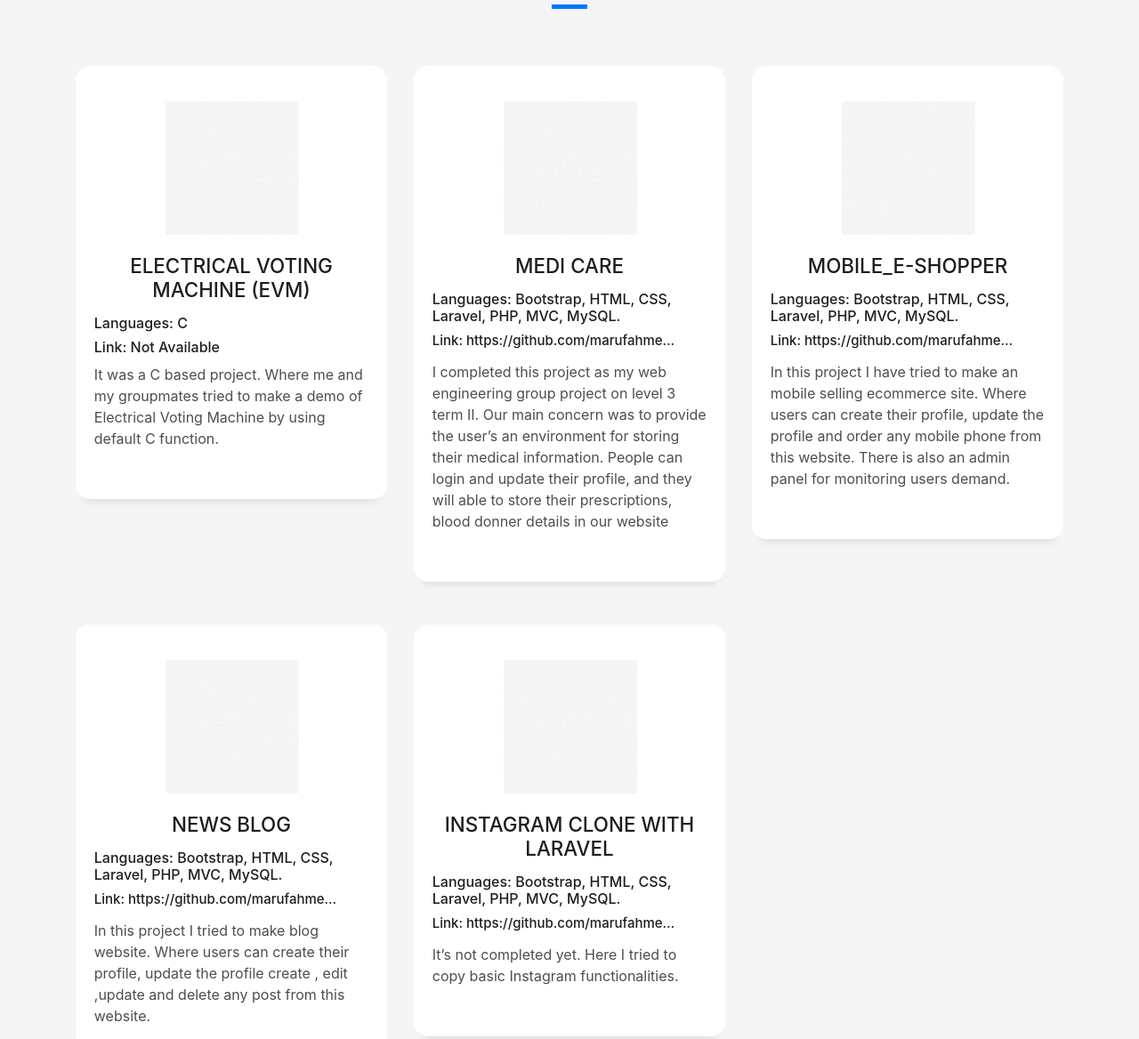
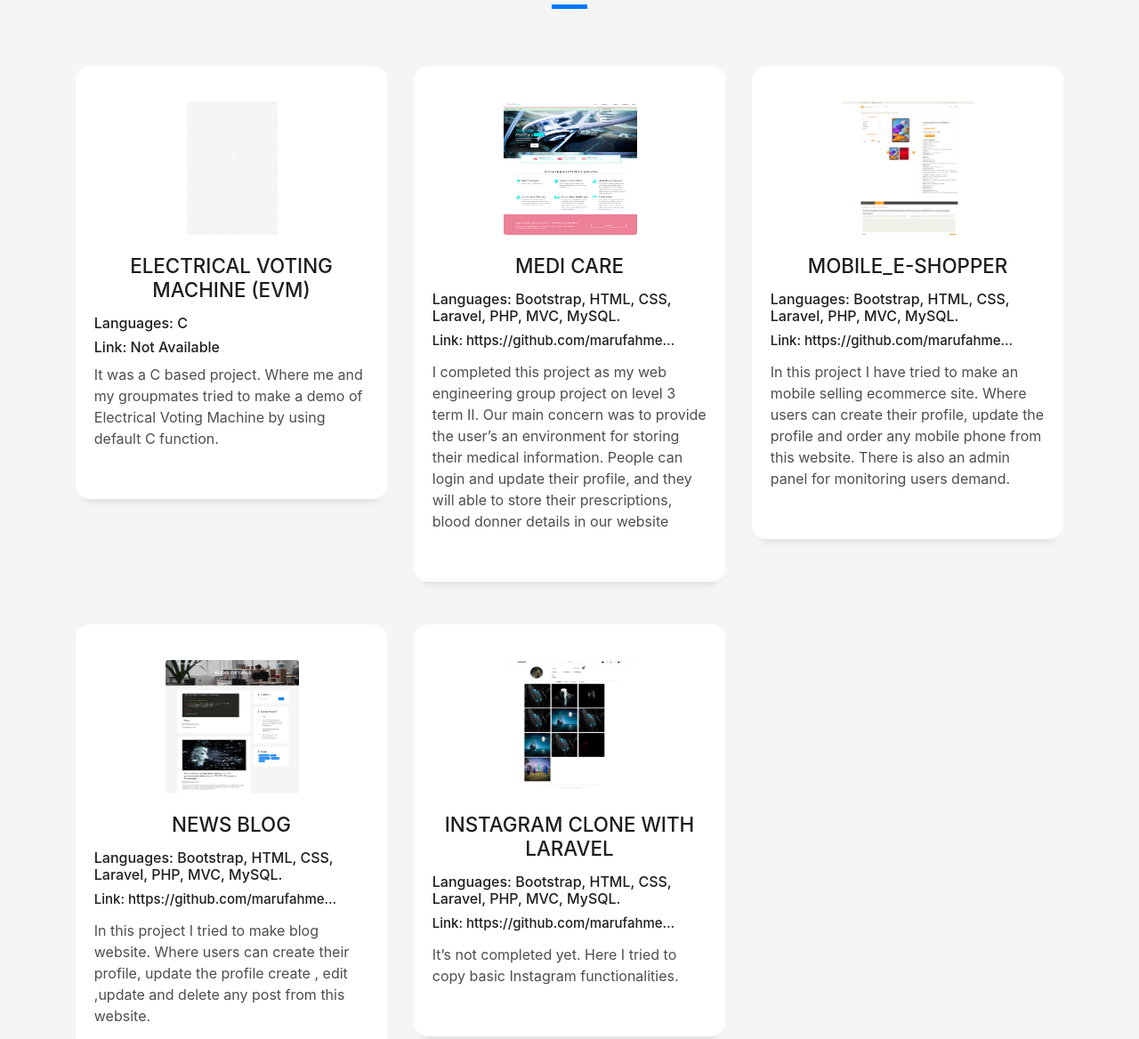
Before and after one commit to marufahmedtushar/Personal_Portfolio, a plain HTML site: page index.html in a window 1280 px wide. Shown: the part 1835-3003 px from the top of the page at 89% size. Drawn offline with Linux system fonts and the light colour scheme; files whose address does not match are found by name.

Commit message:
Uploaded on 21-feb-2022 9:37pm
Uploaded on 21-feb-2022 9:37pm

```diff
--- a/css/style.css
+++ b/css/style.css
@@ -1177,10 +1177,34 @@ footer .credits a {
   border-radius: .3rem;
 }
 
+
+
+
+#projects .container .row .col-md-4 .service-box .service-ico img{
+    height: 150px;
+    width: 150px;
+    margin-left: 80px;
+
+  }
+
+
+
+
+
+
+@media (min-width: 500px) {
+
+
+
+}
+
 @media (min-width: 577px) {
   .counter-box {
     margin-bottom: 1.8rem;
   }
+
+
+
 }
 
 @media (min-width: 767px) {
@@ -1244,6 +1268,8 @@ footer .credits a {
   .box-comments .list-comments .comment-author {
     font-size: 1.5rem;
   }
+
+
 }
 
 @media (min-width: 992px) {
--- a/index.html
+++ b/index.html
@@ -168,7 +168,7 @@
                     <div class="col-md-4">
                         <div class="service-box">
                             <div class="service-ico">
-                                <img src='img/white.jpg' class="card-img"  style="height: 150px;width: 150px;margin-left: 80px;" alt="...">
+                                <img src='img/white.jpg' class="card-img px-sm-4"   alt="...">
                             </div>
                             <div class="service-content">
                                 <h2 class="s-title">Electrical Voting Machine (EVM)
@@ -188,7 +188,7 @@
                     <div class="col-md-4">
                         <div class="service-box">
                             <div class="service-ico">
-                                <img src='img/white.jpg' class="card-img"  style="height: 150px;width: 150px;margin-left: 80px;" alt="...">
+                                <img src='img/medi.png' class="card-img "  alt="...">
                             </div>
                             <div class="service-content">
                                 <h2 class="s-title">Medi Care</h2>
@@ -214,7 +214,7 @@
                     <div class="col-md-4">
                         <div class="service-box">
                             <div class="service-ico">
-                                <img src='img/white.jpg' class="card-img"  style="height: 150px;width: 150px;margin-left: 80px;" alt="...">
+                                <img src='img/mobile.png' class="card-img"  alt="...">
                             </div>
                             <div class="service-content">
                                 <h2 class="s-title">Mobile_E-shopper</h2>
@@ -238,7 +238,7 @@
                     </div><div class="col-md-4">
                     <div class="service-box">
                         <div class="service-ico">
-                            <img src='img/white.jpg' class="card-img"  style="height: 150px;width: 150px;margin-left: 80px;" alt="...">
+                            <img src='img/blog.jpg' class="card-img"   alt="...">
                         </div>
                         <div class="service-content">
                             <h2 class="s-title">News Blog</h2>
@@ -262,7 +262,7 @@
                 <div class="col-md-4">
                     <div class="service-box">
                         <div class="service-ico">
-                            <img src='img/white.jpg' class="card-img"  style="height: 150px;width: 150px;margin-left: 80px;" alt="...">
+                            <img src='img/insta.png' class="card-img"  alt="...">
                         </div>
                         <div class="service-content">
                             <h2 class="s-title">Instagram Clone With Laravel</h2>
@@ -369,6 +369,16 @@
                         </div>
                         <div class="service-content">
                             <h2 class="s-title text-center">Mysql</h2>
+                        </div>
+                    </div>
+                </div>
+                <div class="col-md-4">
+                    <div class="service-box" style="height:325px;">
+                        <div class="service-ico">
+                            <img src='img/l7.png' class="card-img-top"  style="height: 200px;width: 200px;margin-left: 50px;" alt="...">
+                        </div>
+                        <div class="service-content">
+                            <h2 class="s-title text-center">Laravel 7</h2>
                         </div>
                     </div>
                 </div>
```
Also changed, not shown: img/blog.jpg (added), img/insta.png (added), img/l7.png (added), img/medi.png (added), img/mobile.png (added).
